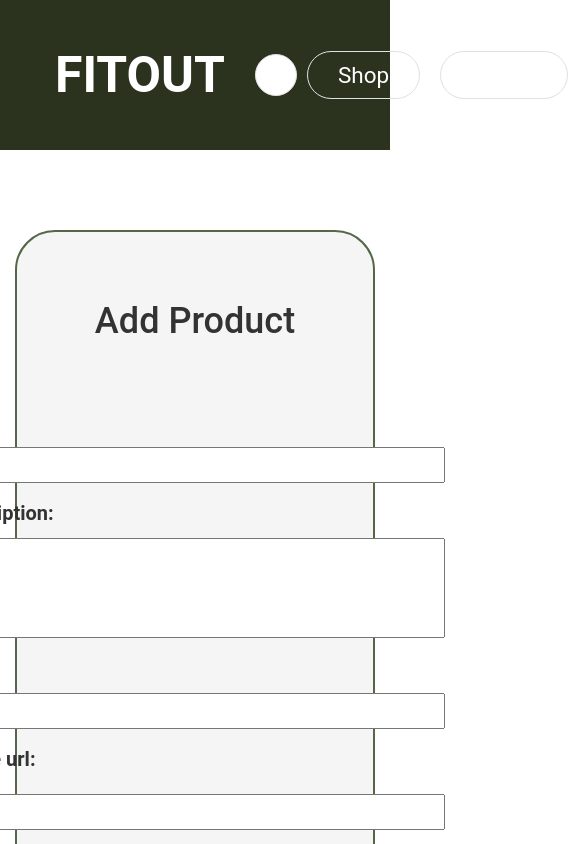
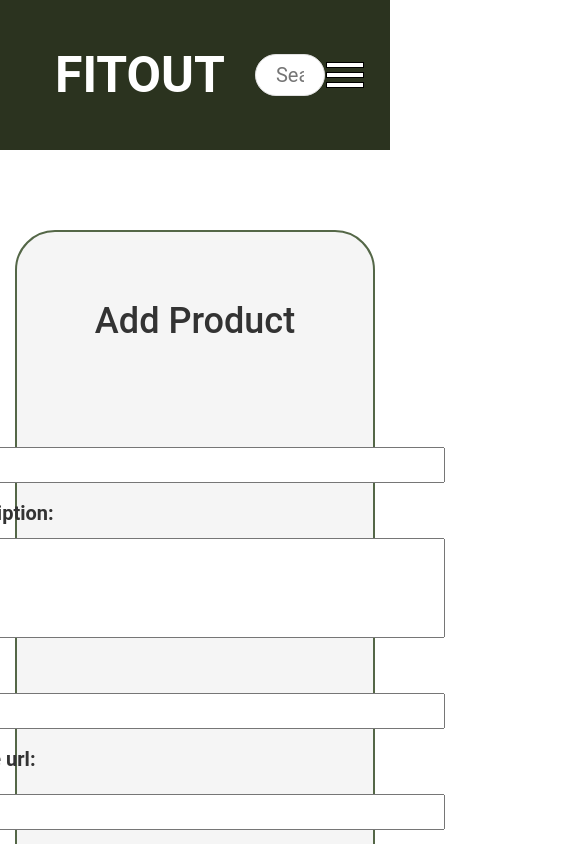
Before and after one commit to dzhembekir9/Fitout, a React (Create React App) app in the folder react-shop/: page /create in a window 390 px wide. Shown: the top 844 px of the page, 578 px wide, since content can reach past the window. Built offline with nearby package versions, Linux system fonts and the light colour scheme.

Commit message:
Add mobile version and functionality to search bar

```diff
--- /dev/null
+++ b/react-shop/src/components/Burger/Burger.js
@@ -0,0 +1,10 @@
+import path from '../../images/burger-menu.png'
+import { StyledBurger } from '../../utilities/Burger/StyledBurger'
+
+const Burger = () => {
+    return (
+        <StyledBurger src={path} alt="burger-menu"/>
+    );
+}
+
+export default Burger;
--- a/react-shop/src/components/Item/Item.js
+++ b/react-shop/src/components/Item/Item.js
@@ -17,9 +17,8 @@ const Item = (props) => {
             <StyledPrice>${props.price}</StyledPrice>
 
             <StyledItemActionsWrapper>
-
                 <StyledItemAction>Add to Cart</StyledItemAction>
-
+                <StyledItemAction>Delete Item</StyledItemAction>
             </StyledItemActionsWrapper>
         </StyledItemWrapper>
     );
--- a/react-shop/src/components/SearchBar/SearchBar.js
+++ b/react-shop/src/components/SearchBar/SearchBar.js
@@ -1,8 +1,37 @@
-import StyledSearchBar from '../../utilities/SearchBar/StyledSearchBar'
+import { useState } from 'react';
+import { StyledSearchBar, StyledSearchBarWrapper, StyledSearchResultsWrapper, StyledSearchResultsContainer } from '../../utilities/SearchBar/StyledSearchBar'
 
-const SearchBar = () => {
+
+const SearchBar = (props) => {
+
+    const [result, setResult] = useState([]);
+
+    const searchItem = (e) => {
+
+        if (e.target.value) {
+            const res = Object.values(props.state)
+            .filter(x => e.target.value.toLowerCase() === x.title.substring(0, e.target.value.length).toLowerCase());
+
+            if (res[0]) {
+                const allResults = res.map(x => x);
+                setResult(allResults);
+            }
+            else {
+                setResult([]);
+            }
+        }
+        else {
+            setResult([]);
+        }
+    }
+
     return (
-        <StyledSearchBar placeholder="Search..."/>
+        <StyledSearchBarWrapper>
+            <StyledSearchBar onChange={e => searchItem(e)} onBlur={() => setResult([])} placeholder="Search..."/>
+            <StyledSearchResultsWrapper>
+                    { result.map(x => <StyledSearchResultsContainer>{x.title} - ${x.price}</StyledSearchResultsContainer>) }
+            </StyledSearchResultsWrapper>
+        </StyledSearchBarWrapper>
     );
 }
 
--- a/react-shop/src/containers/Home/Home.js
+++ b/react-shop/src/containers/Home/Home.js
@@ -8,8 +8,10 @@ const Home = (props) => {
     return (
         <div>
             <GlobalStyles />
-            <Navbar />
-            {props.page === 'home' ? <MainContent state={props.state} handleSetState={props.handleSetState}/> : props.page === 'create' ? <Create state={props.state} handleSetState={props.handleSetState}/> : null}
+            <Navbar state={props.state} handleSetState={props.handleSetState}/>
+            {props.page === 'home' ? <MainContent state={props.state} handleSetState={props.handleSetState}/>
+            : props.page === 'create' ? <Create state={props.state} handleSetState={props.handleSetState}/>
+            : null}
             <Footer />
         </div>
     );
--- a/react-shop/src/containers/Navbar/Navbar.js
+++ b/react-shop/src/containers/Navbar/Navbar.js
@@ -1,25 +1,28 @@
-import StyledNavbar from "../../utilities/Navbar/StyledNavbar";
-import Logo from "../../components/Logo/Logo";
-import NavbarButton from "../../components/NavbarButton/NavbarButton";
-import { default as Wrapper } from "../../utilities/NavbarButton/StyledNavbarButtonWrapper";
-import SearchBar from "../../components/SearchBar/SearchBar";
-import { Link } from "react-router-dom";
+import StyledNavbar from "../../utilities/Navbar/StyledNavbar"
+import Logo from "../../components/Logo/Logo"
+import NavbarButton from "../../components/NavbarButton/NavbarButton"
+import SearchBar from "../../components/SearchBar/SearchBar"
+import { Link } from "react-router-dom"
+import 'bootstrap/dist/css/bootstrap.min.css'
+import Burger from '../../components/Burger/Burger'
 
-const Navbar = () => {
+const Navbar = (props) => {
+
   return (
     <StyledNavbar>
       <Link to="/shop">
         <Logo title="Fitout" />
       </Link>
-      <SearchBar />
-      <Wrapper>
+      <SearchBar state={props.state} handleSetState={props.handleSetState}/>
+      <div>
         <Link to="/shop">
           <NavbarButton text="Shop" />
         </Link>
         <Link to="/create">
           <NavbarButton text="Create" />
         </Link>
-      </Wrapper>
+        <Burger />
+      </div>
   </StyledNavbar>
   );
 };
--- /dev/null
+++ b/react-shop/src/utilities/Burger/StyledBurger.js
@@ -0,0 +1,8 @@
+import styled from 'styled-components'
+
+export const StyledBurger = styled.img`
+    display: none;
+    @media (max-width: 1200px) {
+        display: flex;
+    }
+`;
--- a/react-shop/src/utilities/Item/StyledItem.js
+++ b/react-shop/src/utilities/Item/StyledItem.js
@@ -65,6 +65,9 @@ export const StyledItemAction = styled.div`
     padding: 10px;
     background: #546747;
     color: white;
+    &:first-child {
+        border-right: 1px solid #bbc8ba;
+    }
     &:hover {
         opacity: 0.7;
     }
--- a/react-shop/src/utilities/NavbarButton/StyledNavbarButton.js
+++ b/react-shop/src/utilities/NavbarButton/StyledNavbarButton.js
@@ -13,6 +13,9 @@ const StyledNavbarButton = styled.a`
     &:hover {
         color: white;
     }
+    @media (max-width: 1200px) {
+        display: none;
+    }
 `;
 
 export default StyledNavbarButton;
--- a/react-shop/src/utilities/NavbarButton/StyledNavbarButtonWrapper.js
+++ /dev/null
@@ -1,6 +0,0 @@
-import styled from 'styled-components'
-
-const StyledNavbarButtonWrapper = styled.div`
-`;
-
-export default StyledNavbarButtonWrapper;
--- a/react-shop/src/utilities/SearchBar/StyledSearchBar.js
+++ b/react-shop/src/utilities/SearchBar/StyledSearchBar.js
@@ -1,12 +1,37 @@
 import styled from 'styled-components'
 
-const StyledSearchBar = styled.input`
+export const StyledSearchBarWrapper = styled.div`
+    display: flex;
+    flex-direction: column;
+    width: 30%;
+`;
+
+export const StyledSearchBar = styled.input`
     border: 1px solid #E1E1E1;
-    margin: 0px;
-    width: 30%;
+    width: 100%;
     padding: 0 20px;
     font-size: 20px;
     border-radius: 50px;
 `;
 
-export default StyledSearchBar;
+export const StyledSearchResultsWrapper = styled.div`
+    position: absolute;
+    display: flex;
+    flex-direction: column;
+    left: 36%;
+    width: 25%;
+    top: 96px;
+    z-index: 1;
+    background-color: white;
+`;
+
+export const StyledSearchResultsContainer = styled.div`
+    color: black;
+    border-top: 0px;
+    padding: 10px;
+    &:hover {
+        opacity: 0.5;
+        cursor: pointer;
+    }
+    border: 1px solid gainsboro;
+`;
```
Also changed, not shown: react-shop/src/images/burger-menu.png (added).
